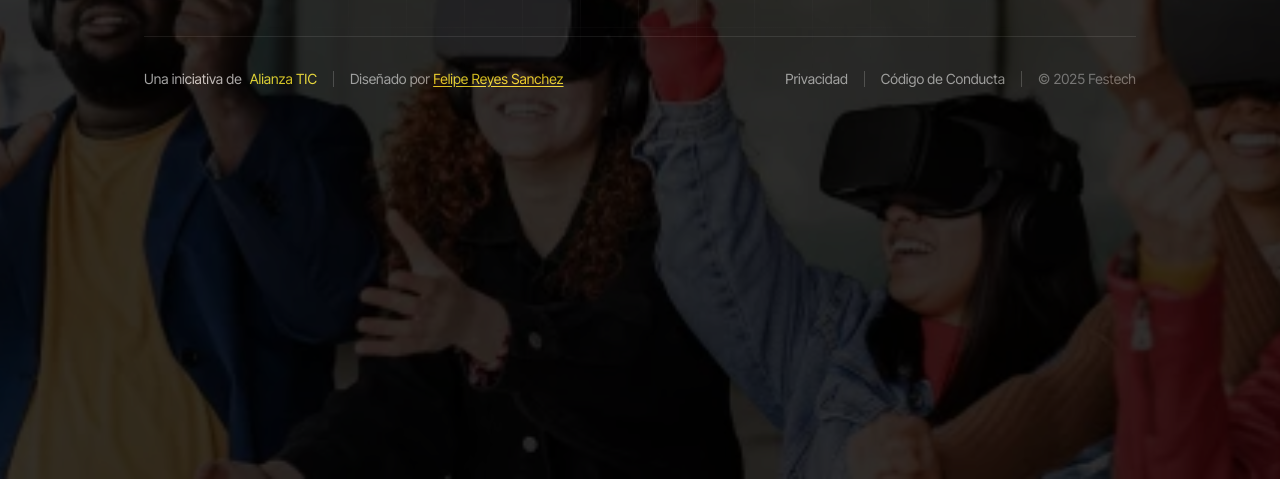
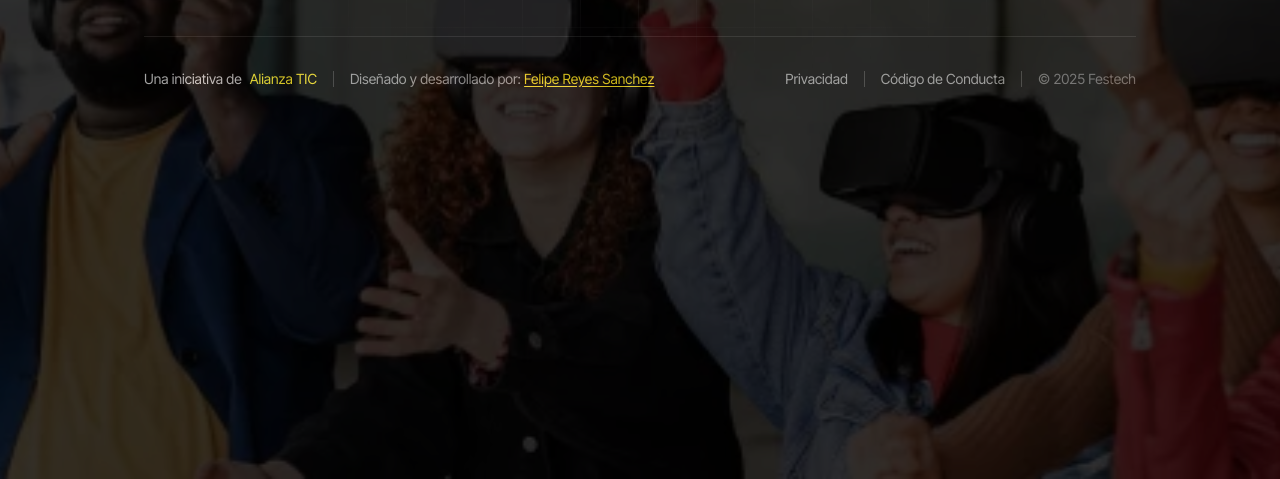
Before and after one commit to felipesanchez-dev/festech-2025, an Astro site: page /agenda in a window 1280 px wide. Shown: the part 321-800 px from the top of the page. Built offline with nearby package versions, Linux system fonts and the light colour scheme; Astro itself is replaced by a stand-in of ours; a script that the page names is missing.

```diff
--- a/src/presentation/sections/Footer.astro
+++ b/src/presentation/sections/Footer.astro
@@ -318,7 +318,7 @@
           <div class="hidden md:block w-px h-4 bg-white/20"></div>
 
           <div class="text-white/60 text-sm">
-            <span>Diseñado por </span>
+            <span>Diseñado y desarrollado por: </span>
             <a
               href="https://felipesanchezdev.site"
               target="_blank"
```
Also changed, not shown: public/img/workshops-cubes.webp (added), public/img/workshops-ms.webp (added), src/icons/GoogleSmallLogo.svg (added), src/icons/Pin.svg (added).
